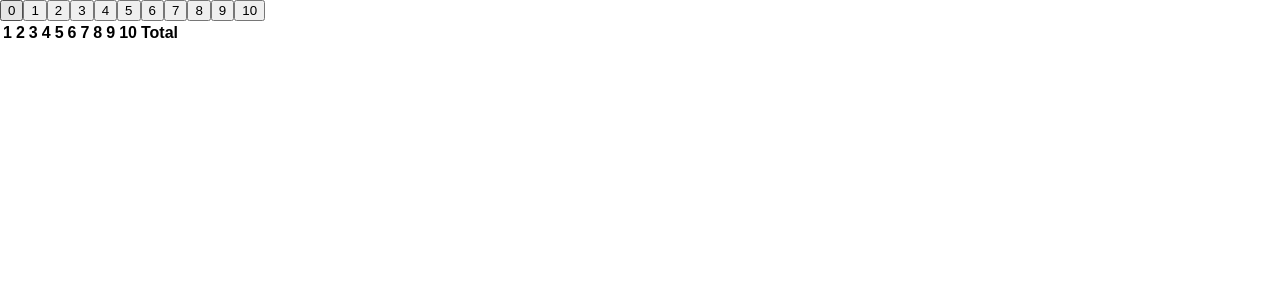
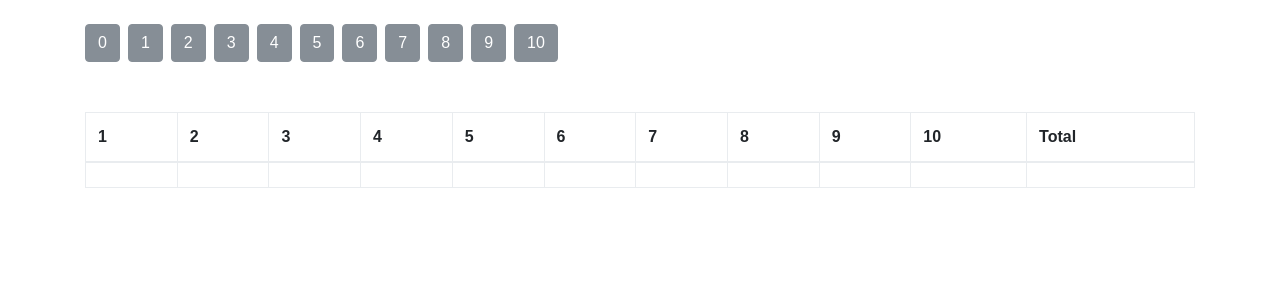
Before and after one commit to allapologies/scoring, a React (Create React App) app: page / in a window 1280 px wide. Shown: the top 300 px of the page. Built offline with nearby package versions, Linux system fonts and the light colour scheme.

Commit message:
simple styles

```diff
--- a/public/index.html
+++ b/public/index.html
@@ -19,7 +19,8 @@
       work correctly both with client-side routing and a non-root public URL.
       Learn how to configure a non-root public URL by running `npm run build`.
     -->
-    <title>React App</title>
+    <link rel="stylesheet" href="https://maxcdn.bootstrapcdn.com/bootstrap/4.0.0-beta.2/css/bootstrap.min.css" integrity="sha384-PsH8R72JQ3SOdhVi3uxftmaW6Vc51MKb0q5P2rRUpPvrszuE4W1povHYgTpBfshb" crossorigin="anonymous">
+    <title>Scoring system for 10 pins bowling</title>
   </head>
   <body>
     <noscript>
--- a/src/pins/pin.jsx
+++ b/src/pins/pin.jsx
@@ -1,6 +1,8 @@
 import React from 'react'
 import PropTypes from 'prop-types';
 import _ from 'lodash';
+
+import './styles.css';
 
 export class Pin extends React.PureComponent {
 
@@ -19,6 +21,7 @@ export class Pin extends React.PureComponent {
         const { value } = this.props;
         return (
             <button
+                className='pin btn btn-secondary'
                 type="button"
                 onClick={this.handleClick}
             >
--- a/src/pins/pins-selection.jsx
+++ b/src/pins/pins-selection.jsx
@@ -3,6 +3,7 @@ import _ from 'lodash';
 import PropTypes from 'prop-types';
 
 import { Pin } from './pin'
+import './styles.css';
 
 export const PinsSelection = ({ onSelect, maxValue, isHidden }) => {
     if (isHidden) {
@@ -11,7 +12,7 @@ export const PinsSelection = ({ onSelect, maxValue, isHidden }) => {
 
     const values = _.times(maxValue + 1);
     return (
-        <div>
+        <div className="pinsSelection">
             {_.map(values, (value) => <Pin key={value} value={value} onClick={onSelect} />)}
         </div>
     )
--- /dev/null
+++ b/src/pins/styles.css
@@ -0,0 +1,7 @@
+.pinsSelection {
+  margin-top: 24px;
+}
+
+.pinsSelection .pin {
+  margin-right: 8px;
+}
--- a/src/scoreboard/scoreboard.css
+++ b/src/scoreboard/scoreboard.css
@@ -1,49 +1,3 @@
-.row {
-  border: 1px solid black;
-  height: 50px;
-
-  &_player {
-
-    &_name {
-      width: 150px;
-      height: 50px;
-    }
-
-    &_total {
-      width: 70px;
-    }
-  }
+.scoreboard {
+  margin-top: 50px;
 }
-
-.cell {
-  width: 50px;
-  border-left: 1px solid black;
-  border-spacing: 0 0;
-
-  &_td {
-    box-sizing: border-box;
-    padding: 0;
-  }
-
-  &_triple {
-    width: 75px;
-  }
-
-  &_points {
-    height: 25px;
-
-    &_first, &_second {
-      width: 25px;
-      padding: 0;
-      box-sizing: border-box;
-    }
-    &_second {
-      border-left: 1px solid black;
-      border-bottom: 1px solid black;
-    }
-    &_total {
-      height: 25px;
-      padding: 0;
-    }
-  }
-}
--- a/src/scoreboard/scoreboard.jsx
+++ b/src/scoreboard/scoreboard.jsx
@@ -4,8 +4,10 @@ import PropTypes from 'prop-types';
 import { ScoreBoardHead } from './scoreboard-head'
 import { ScoreboardBody } from './scoreboard-body'
 
+import './scoreboard.css'
+
 export const ScoreBoard = ({ frames, total }) => (
-    <table>
+    <table className ='table table-bordered scoreboard'>
         <ScoreBoardHead />
         <ScoreboardBody frames={frames} total={total}/>
     </table>
--- a/src/scoring/scoring-container.jsx
+++ b/src/scoring/scoring-container.jsx
@@ -37,7 +37,7 @@ export class ScoringContainer extends React.Component {
         const first = _.get(_.find(rolls, { frame: frame - 1, roll: firstRoll }), 'pins', 0);
         const second = _.get(_.find(rolls, { frame: frame - 1, roll: secondRoll }), 'pins', 0);
 
-        const frameTotal = first + second;
+        const frameTotal = calculate(_.slice(rolls, ));
 
         this.setState({
             frames: _.concat(frames, createFrame(first, second, frameTotal)),
@@ -83,7 +83,7 @@ export class ScoringContainer extends React.Component {
     render () {
         const { isFinished, remaining, total, frames } = this.state;
         return (
-            <div>
+            <div className='container'>
                 {isFinished && <div>The Game has finished</div>}
                 {!isFinished && <PinsSelection maxValue={remaining} onSelect={this.handleSelectPin} />}
                 <ScoreBoard frames={frames} total={total} />
```
